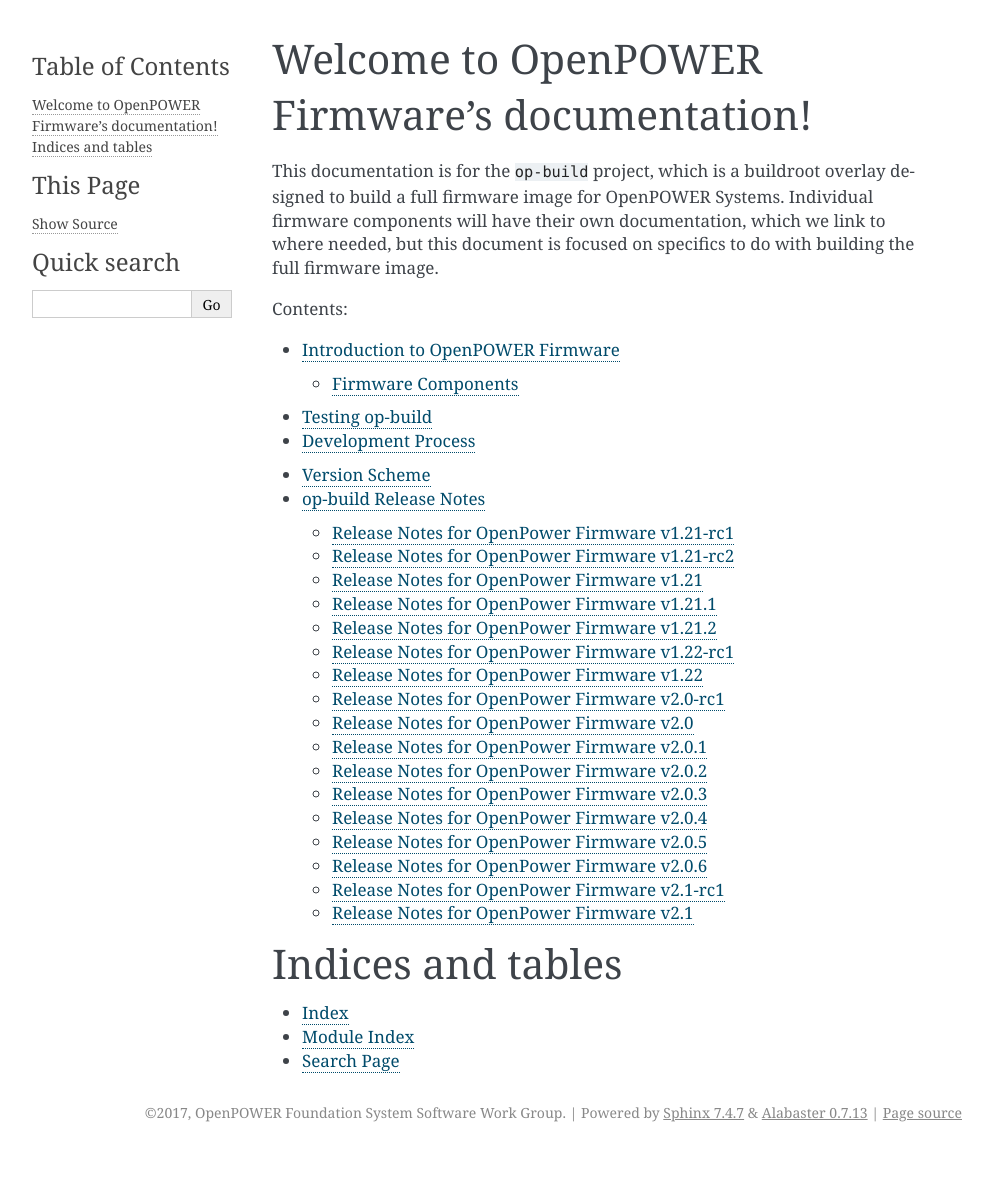
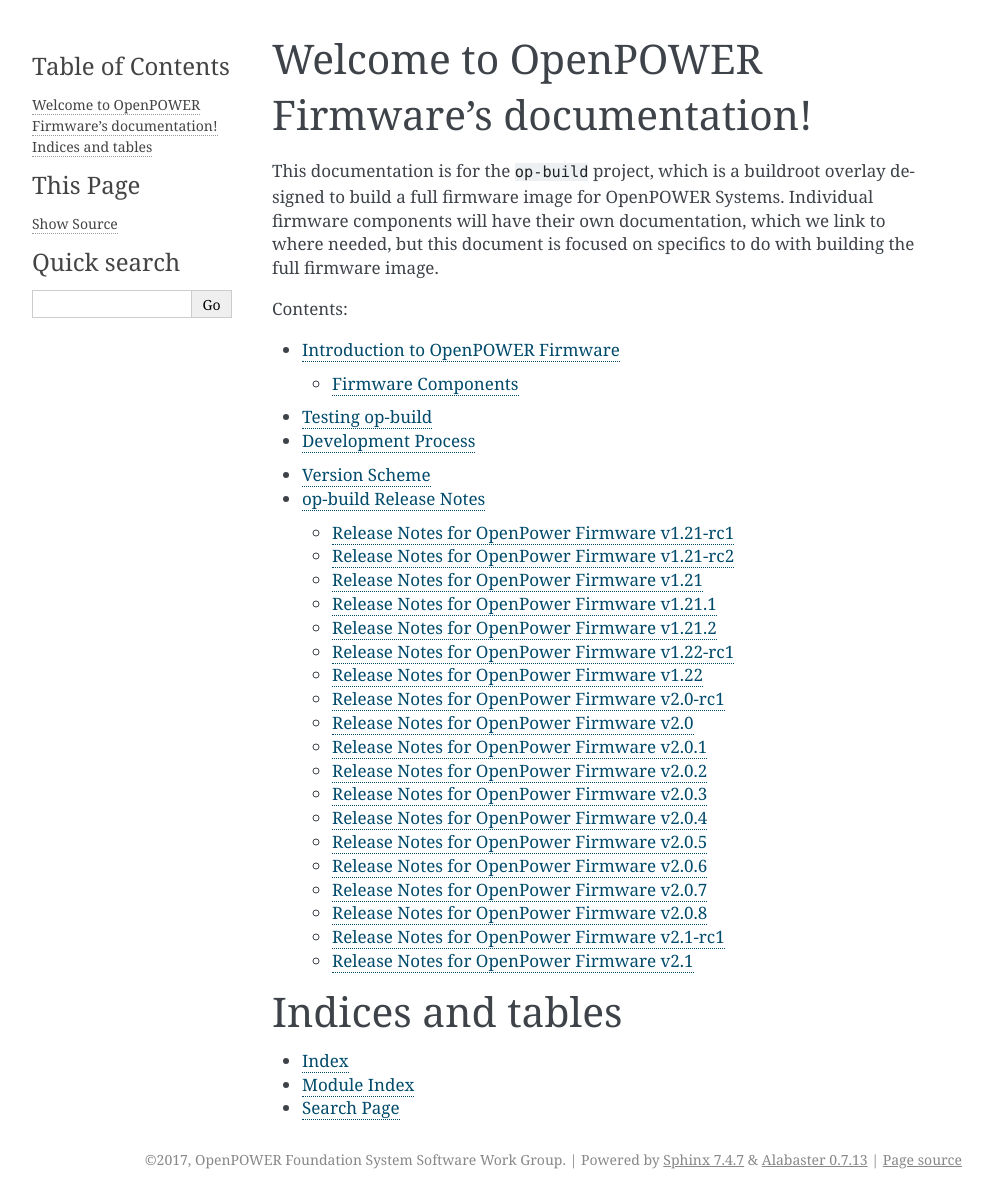
Before and after one commit to open-power/op-build, a Sphinx documentation site: the page built from doc/index.rst, in a window 1280 px wide. Shown: the whole page, without its empty margins (148-1141 px from the left). Built offline with Sphinx 7.4.7, drawn with Linux system fonts in a browser that asks for light colours; pages that are not in the unit, such as notebooks, are missing from menus; before the commit the page ends 1152 px from its top, so only the background shows below that; some of the changed lines change nothing that is shown.

Commit message:
op-build v2.0.8 release notes
Signed-off-by: Stewart Smith <stewart@linux.ibm.com>

```diff
--- a/doc/release-notes/index.rst
+++ b/doc/release-notes/index.rst
@@ -21,5 +21,7 @@
    v2.0.4
    v2.0.5
    v2.0.6
+   v2.0.7
+   v2.0.8
    v2.1-rc1
    v2.1
--- /dev/null
+++ b/doc/release-notes/v2.0.8.rst
@@ -0,0 +1,113 @@
+Release Notes for OpenPower Firmware v2.0.8
+===========================================
+
+op-build v2.0.8 was released on Monday August 6th, 2018 and replaces op-build v2.0.7 as the current stable release in
+the 2.0.x series.
+
+It is recommended that v2.0.8 be used over any previous v2.0.x version on POWER9 systems due to the bug fixes contained
+within.
+
+Updated Packages
+----------------
+
++--------------------+-------------------------+------------------------------+----------------------------------------+
+| Package            | Old Version             | New Version                  | Platforms                              |
++====================+=========================+==============================+========================================+
+| hcode              | hw072318a.op920         | hw080418a.op920              | zaius, p9dsu, witherspoon, romulus     |
++--------------------+-------------------------+------------------------------+----------------------------------------+
+| hostboot           | 58b3d491a4354           | d0332131ea0c0                | zaius, p9dsu, witherspoon, romulus     |
++--------------------+-------------------------+------------------------------+----------------------------------------+
+| hostboot-binaries  | hw072318a.op920         | hw080418a.op920              | firestone, garrison, zaius, p9dsu,     |
+|                    |                         |                              | palmetto, vesnin, witherspoon,         |
+|                    |                         |                              | habanero, barreleye, romulus           |
++--------------------+-------------------------+------------------------------+----------------------------------------+
+
+Package: hcode
+--------------
+
+`Repository <https://github.com/open-power/hcode>`__
+
+Patches
+~~~~~~~
+
+Commits
+~~~~~~~
+
+Yue Du (1):
+
+-  `fa7d3943af91 <https://github.com/open-power/hcode/commit/fa7d3943af91>`__ STOP: Fix incorrect solution in 61385
+
+hostboot (3):
+
+-  `7903b32b3d7e <https://github.com/open-power/hcode/commit/7903b32b3d7e>`__ Release tag information updated for
+   hw080118a.op920
+-  `b7536dec8c2a <https://github.com/open-power/hcode/commit/b7536dec8c2a>`__ Release tag information updated for
+   hw080318a.op920
+-  `9b0cff5c99d7 <https://github.com/open-power/hcode/commit/9b0cff5c99d7>`__ Release tag information updated for
+   hw080418a.op920
+
+Package: hostboot
+-----------------
+
+`Repository <https://github.com/open-power/hostboot>`__
+
+.. _patches-1:
+
+Patches
+~~~~~~~
+
+.. _commits-1:
+
+Commits
+~~~~~~~
+
+Andres Lugo-Reyes (1):
+
+-  `52d75b98b6b4 <https://github.com/open-power/hostboot/commit/52d75b98b6b4>`__ HTMGT: WOF Reset Disable Flag
+
+Greg Still (1):
+
+-  `716483393aec <https://github.com/open-power/hostboot/commit/716483393aec>`__ PM: Move PBAFIR checkstops to
+   recoverable attentions
+
+Nick Bofferding (1):
+
+-  `af6f77c1aab7 <https://github.com/open-power/hostboot/commit/af6f77c1aab7>`__ i2c: Don’t wait for SDA to go high
+   before sending slave stop command
+
+Nick Klazynski (1):
+
+-  `efb7cc5f4a17 <https://github.com/open-power/hostboot/commit/efb7cc5f4a17>`__ Clockgate disable workaround for
+   HW452921
+
+Prem Shanker Jha (1):
+
+-  `c5efa55e3247 <https://github.com/open-power/hostboot/commit/c5efa55e3247>`__ STOP_Recovery: Added hwp changes to
+   support error log parser.
+
+Raja Das (1):
+
+-  `5de34dd6c24d <https://github.com/open-power/hostboot/commit/5de34dd6c24d>`__ Inverted logic of hasClock bit in Clock
+   Status register
+
+Rick Ward (1):
+
+-  `25d11acf0292 <https://github.com/open-power/hostboot/commit/25d11acf0292>`__ Host went to kernel panic after
+   gard’ing PEC0/PHB0 (PCIFIR CS)
+
+Yue Du (1):
+
+-  `a83a93a35943 <https://github.com/open-power/hostboot/commit/a83a93a35943>`__ PM: Prevent Core-L2 Quiesce from
+   removing PM_EXIT upon SPWU
+
+Zane Shelley (2):
+
+-  `14ae5a21b925 <https://github.com/open-power/hostboot/commit/14ae5a21b925>`__ PRD: Disable reading/writing lane
+   repair VPD
+-  `bd04abf36c3f <https://github.com/open-power/hostboot/commit/bd04abf36c3f>`__ PRD: change threshold for L3FIR[28] LRU
+   parity error
+
+nagurram-in (1):
+
+-  `d0332131ea0c <https://github.com/open-power/hostboot/commit/d0332131ea0c>`__ attribute ECID value updation in hdat
+   pcrd structure
```
